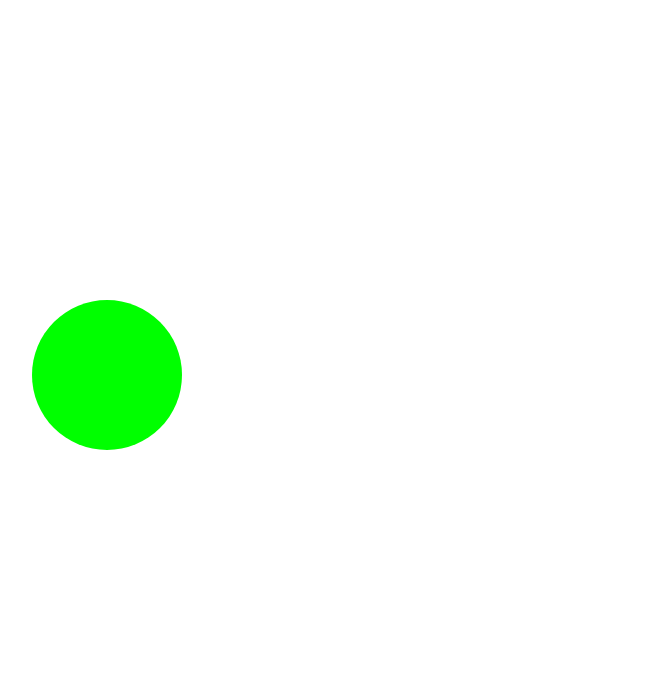
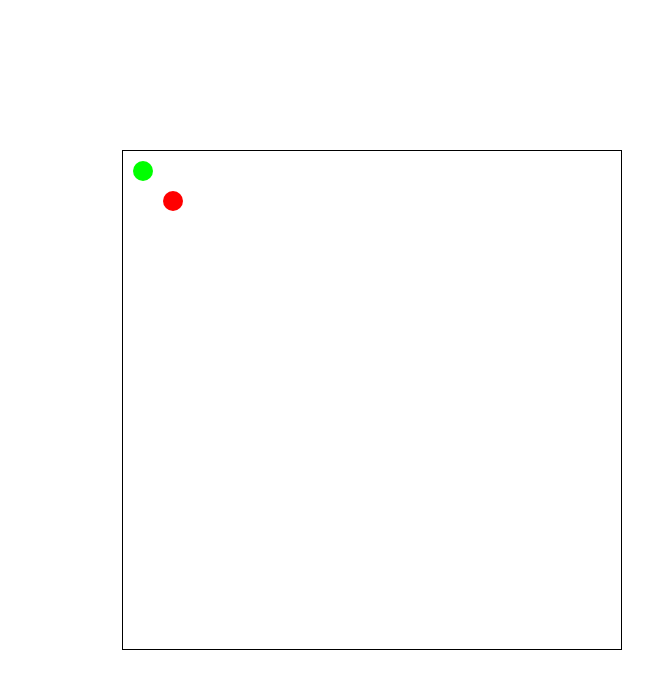
Before and after one commit to reprograma/t6-javascript-iii, a plain HTML site: page 05-classes/index.html in a window 1280 px wide. Shown: the whole page, without its empty margins (268-921 px from the left). Drawn offline with Linux system fonts and the light colour scheme.

Commit message:
exercicio 05 resolvido bonus

```diff
--- a/05-classes/index.html
+++ b/05-classes/index.html
@@ -8,6 +8,7 @@
     <title>Document</title>
 </head>
 <body>
+    <main></main>
     <script src="./main.js"></script>
 </body>
 </html>
--- a/05-classes/main.css
+++ b/05-classes/main.css
@@ -4,6 +4,21 @@
     padding: 0;
 }
 
+body {
+    overflow: hidden;
+    display: flex;
+    align-items: center;
+    justify-content: center;
+    height: 100vh;
+}
+
+main {
+    width: 500px;
+    height: 500px;
+    border: 1px solid black;
+    position: relative;
+}
+
 div {
     border-radius: 100%;
     position: absolute;
--- a/05-classes/main.js
+++ b/05-classes/main.js
@@ -39,15 +39,14 @@ class Div extends Ponto {
         this.largura = largura
     }
 
-    desenhar() {
-        const body = document.querySelector("body")
+    desenhar(container) {
         this.node = document.createElement("div")
         this.node.style.width = this.largura + "px"
         this.node.style.height = this.altura + "px"
         this.node.style.backgroundColor = this.cor
         this.node.style.left = this.x + "px"
         this.node.style.top = this.y + "px"
-        body.appendChild(this.node)
+        container.appendChild(this.node)
     }
 
     // direcao: up, down, left, right
@@ -68,17 +67,36 @@ class Div extends Ponto {
     }
 }
 
-const div = new Div("beatriz", "lime", 300, 300, 150, 150)
-div.desenhar()
+const container = document.querySelector("main")
+const div0 = new Div("beatriz", "lime", 10, 10, 20, 20)
+div0.desenhar(container)
+const div1 = new Div("wanessa", "red", 40, 40, 20, 20)
+div1.desenhar(container)
+const divs = [div0, div1]
+
+let active
+for (const div of divs) {
+    div.node.addEventListener("click", function (event) {
+        active = div
+    })
+}
 
 document.addEventListener("keydown", function(event) {
     if (event.key === "ArrowUp") {
-        div.mover_na_tela("up", 10)
+        if (active.y > 0) {
+            active.mover_na_tela("up", 10)
+        }
     } else if (event.key === "ArrowDown") {
-        div.mover_na_tela("down", 10)
+        if (active.y < (container.offsetHeight - active.altura)) {
+            active.mover_na_tela("down", 10)
+        }
     } else if (event.key === "ArrowLeft") {
-        div.mover_na_tela("left", 10)
+        if (active.x > 0) {
+            active.mover_na_tela("left", 10)
+        }
     } else if (event.key === "ArrowRight") {
-        div.mover_na_tela("right", 10)
+        if (active.x < (container.offsetWidth - active.largura)) {
+            active.mover_na_tela("right", 10)
+        }
     }
 })
```
